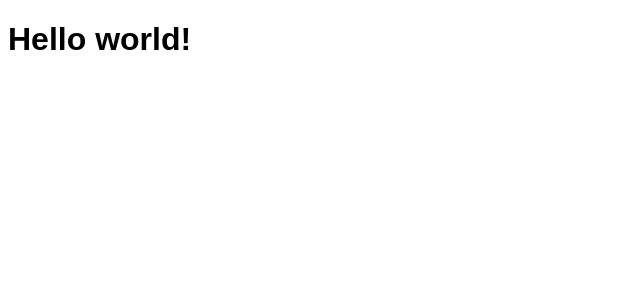
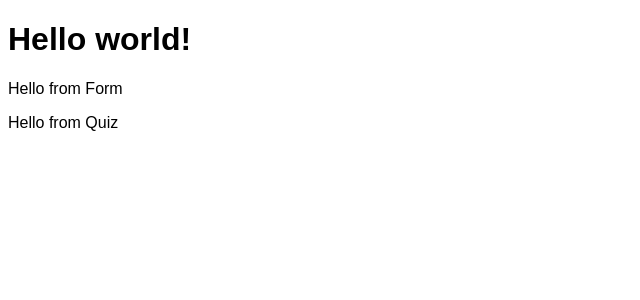
Before and after one commit to fac24/week5-Joe-Maria, a React (Vite) app in the folder week5-joe-maria/: page / in a window 1280 px wide. Shown: the top 300 px of the page, without its empty margins (0-640 px from the left). Built offline with nearby package versions, Linux system fonts and the light colour scheme.

Commit message:
Create components

```diff
--- a/week5-joe-maria/src/App.jsx
+++ b/week5-joe-maria/src/App.jsx
@@ -1,7 +1,32 @@
 import React from "react";
+import QuizForm from "./QuizForm";
+import ShowQuiz from "./ShowQuiz";
 
 function App() {
-  return <h1>Hello world!</h1>;
+  const [gameState, setGameState] = React.useState(false);
+  // Stretch goal: could have more than two game states (paused) if user wants to continue started game after going back to form
+  const [category, setCategory] = React.useState(21);
+  const [quizLength, setQuizLength] = React.useState(5);
+
+  return (
+    <div>
+      <h1>Hello world!</h1>
+      <QuizForm
+        gameState={gameState}
+        setGameState={setGameState}
+        category={category}
+        setCategory={setCategory}
+        quizLength={quizLength}
+        setQuizLength={setQuizLength}
+      />
+      <ShowQuiz
+        gameState={gameState}
+        setGameState={setGameState}
+        category={category}
+        quizLength={quizLength}
+      />
+    </div>
+  );
 }
 
 export default App;
--- /dev/null
+++ b/week5-joe-maria/src/QuizForm.jsx
@@ -0,0 +1,6 @@
+import React from "react";
+
+export default function QuizForm(props) {
+  console.log(props);
+  return <p>Hello from Form</p>;
+}
--- /dev/null
+++ b/week5-joe-maria/src/ShowQuiz.jsx
@@ -0,0 +1,6 @@
+import React from "react";
+
+export default function ShowQuiz(props) {
+  console.log(props);
+  return <p>Hello from Quiz</p>;
+}
```
